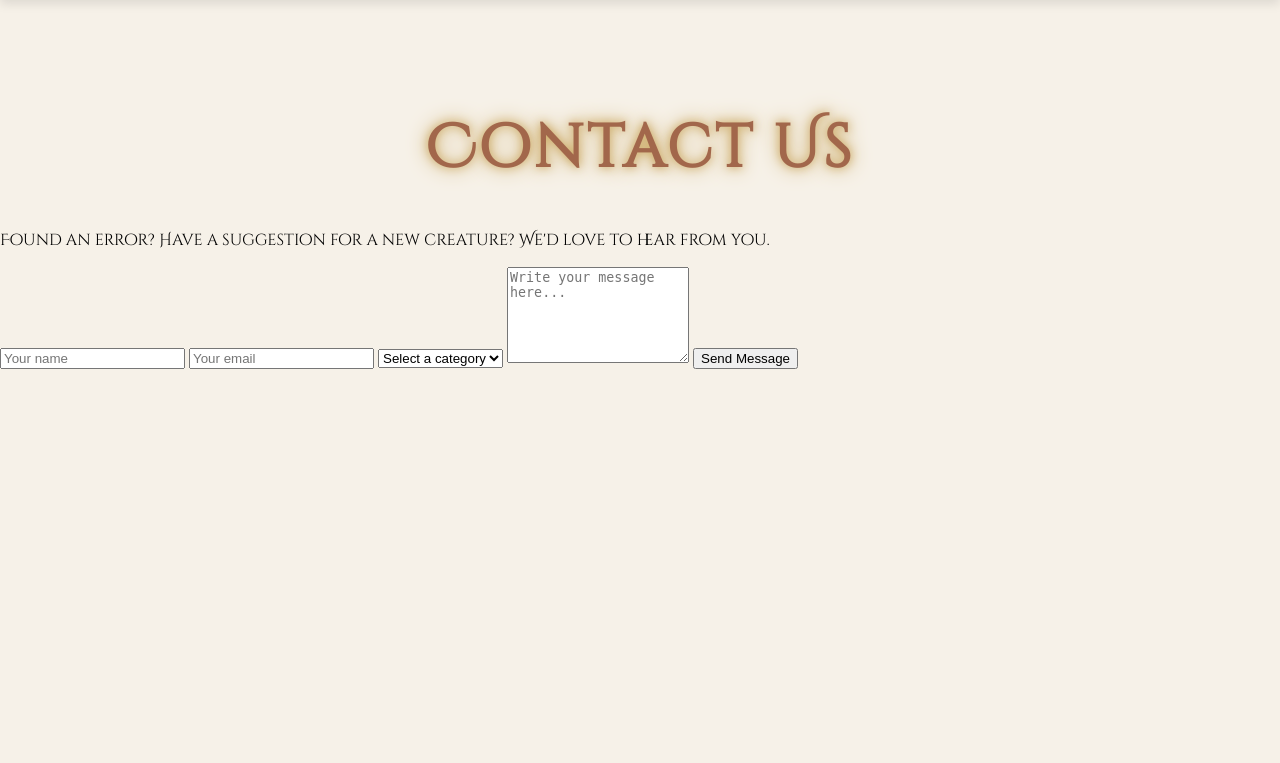
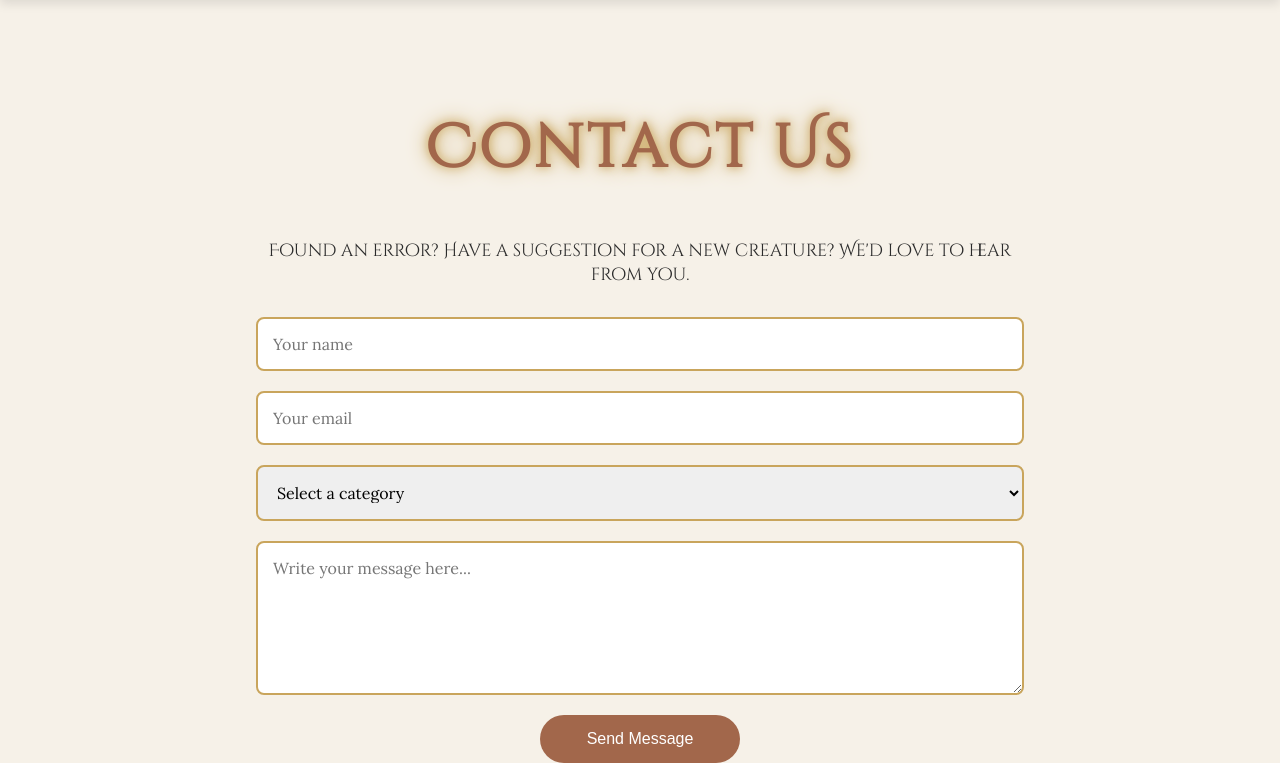
Before and after one commit to et22mahu/Digi, a Flask app: page /contact in a window 1280 px wide. Shown: the part 62-825 px from the top of the page. Before the commit the page ends 431 px from the top, so only its background shows below. Run offline with Flask 3, Linux system fonts and the light colour scheme.

Commit message:
adding css formatting for the contacts page

```diff
--- a/l2_assessment/static/style.css
+++ b/l2_assessment/static/style.css
@@ -159,3 +159,52 @@ body {
     font-size: 1.3rem;
     color: #a2674b;
 }
+
+.contact-container {
+    width: 60%;
+    margin: auto;
+    margin-top: 50px;
+}
+
+.contact-text {
+    text-align: center;
+    font-size: 1.1rem;
+    margin-bottom: 30px;
+    color: #2B2B2B;
+}
+
+.contact-form {
+    display: flex;
+    flex-direction: column;
+    gap: 20px;
+}
+
+.contact-form input,
+.contact-form select,
+.contact-form textarea {
+    padding: 15px;
+    border: 2px solid #c9a55c;
+    border-radius: 8px;
+    font-family: "Lora", serif;
+    font-size: 1rem;
+}
+
+.contact-form textarea {
+    resize: vertical;
+}
+
+.contact-form button {
+    width: 200px;
+    padding: 15px;
+    align-self: center;
+    border: none;
+    border-radius: 25px;
+    background: #a2674b;
+    color: white;
+    font-size: 1rem;
+    cursor: pointer;
+}
+
+.contact-form button:hover {
+    background: #8b5e3c;
+}
```
